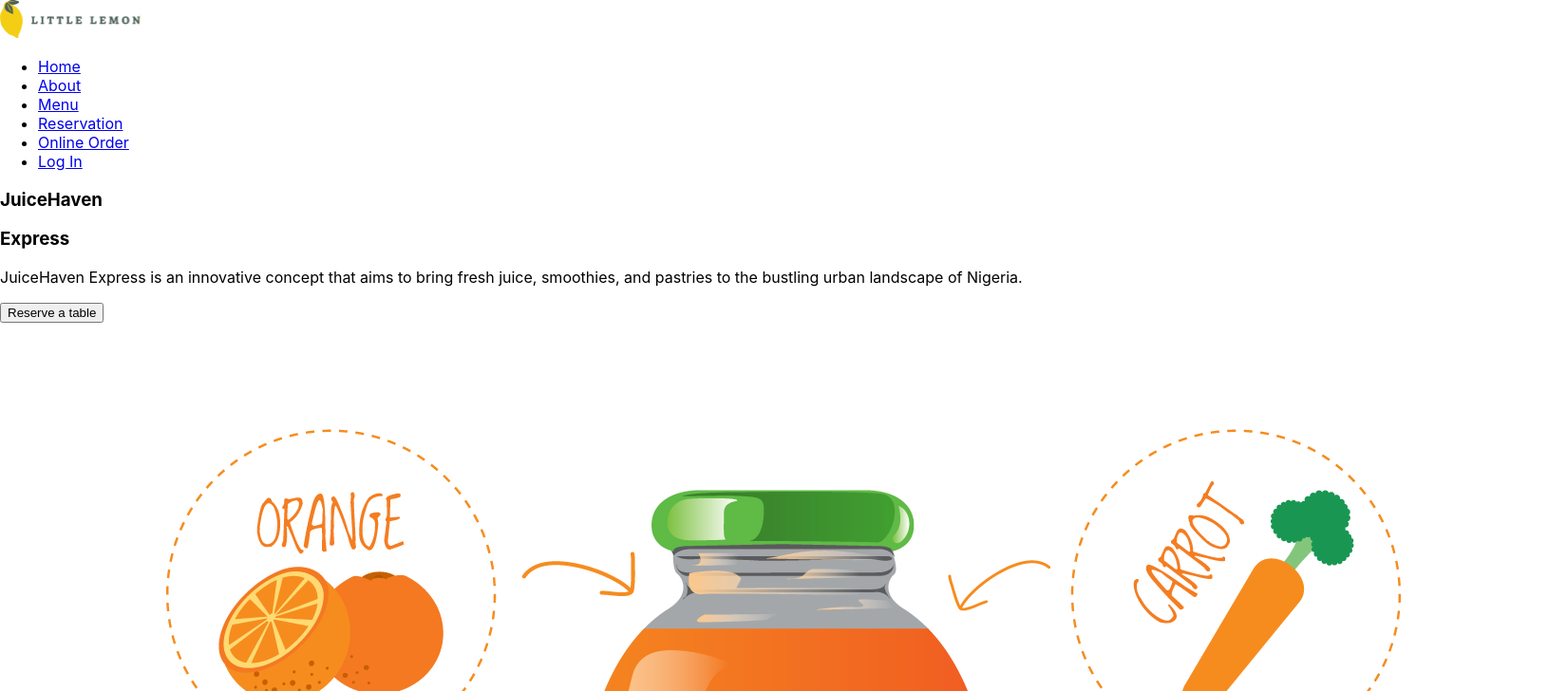
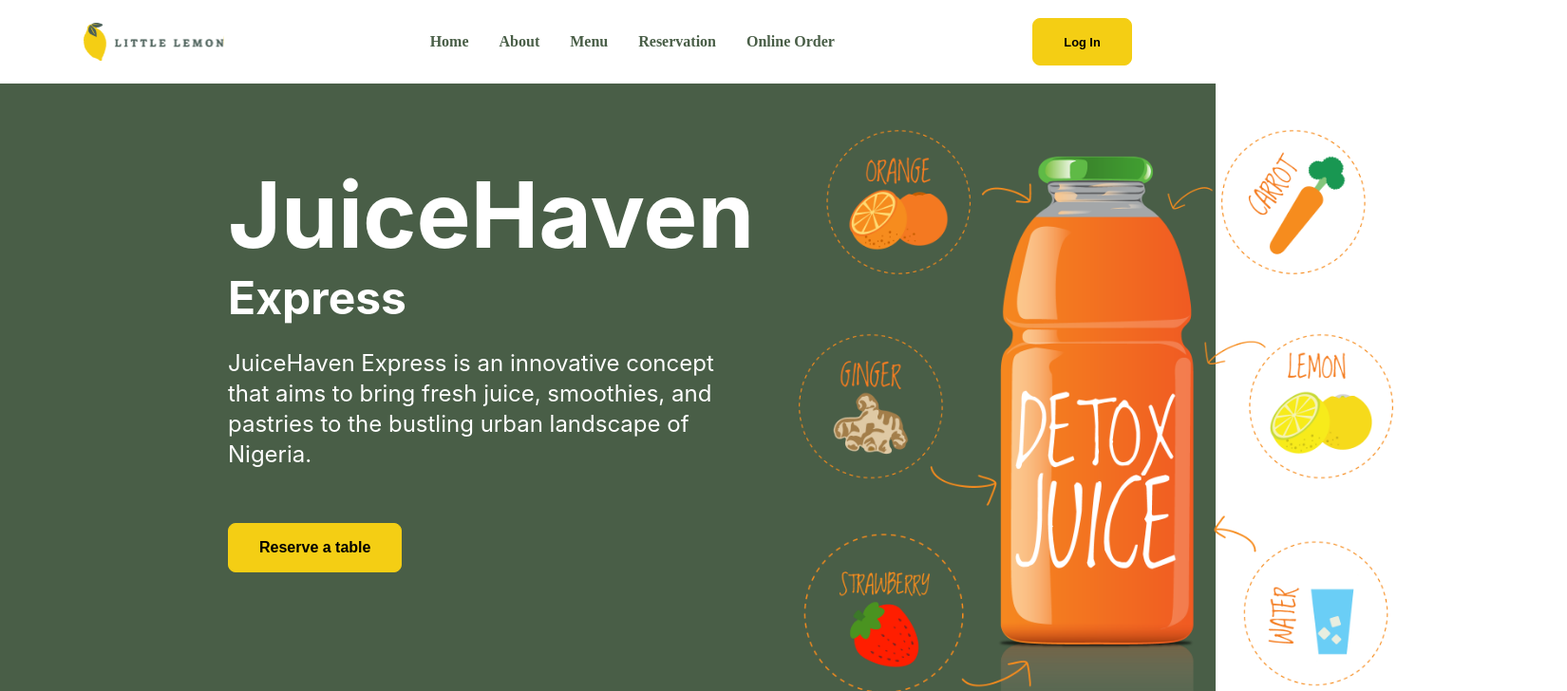
Before and after one commit to sirobembs/Juice-Haven, a React (Create React App) app: page / in a window 1280 px wide. Shown: the top 728 px of the page at 95% size, 1650 px wide, since content can reach past the window. Built offline with nearby package versions, Linux system fonts and the light colour scheme.

Commit message:
finished styling the nav and the hero section

```diff
--- a/src/App.css
+++ b/src/App.css
@@ -1,3 +1,29 @@
 .App {
   text-align: center;
+  font-family: serif;
 }
+
+h1 {
+  font-size: 6rem;
+  margin: 0;
+}
+
+h3 {
+  font-size: 3rem;
+  margin: 0;
+}
+
+button {
+  padding: 1rem 2rem;
+  border-radius: 0.5rem;
+  border: #f4ce14 solid 1px;
+  background-color: #f4ce14;
+  font-weight: bold;
+  font-size: 1rem;
+}
+
+button:hover {
+  background-color: white;
+  color: #495e47;
+  border: #495e47 solid 2px;
+}
--- a/src/App.js
+++ b/src/App.js
@@ -5,7 +5,7 @@ import Footer from "./components/Footer";
 
 function App() {
   return (
-    <main>
+    <main className="App">
       <Header />
       <Body />
       <Footer />
--- a/src/components/About.js
+++ b/src/components/About.js
@@ -1,17 +1,9 @@
-import about_img_1 from "../images/restaurant chef B.jpg";
-import about_img_2 from "../images/lemon dessert.jpg";
-
 function About() {
   return (
     <section className="about">
-      <div className="about_text">
-        <h1>JuiceHaven</h1>
-        <h3>Express</h3>
-        <p>
-          JuiceHaven Express is an innovative concept that aims to bring fresh
-          juice, smoothies, and pastries to the bustling urban landscape of
-          Nigeria.
-        </p>
+      <div className="benefit_text">
+        <h3>Why choose us</h3>
+        <h1>Fruit Juice enrich your body with nutrients and proteins</h1>
         <p>
           JuiceHaven Express is an innovative concept that aims to bring fresh
           juice, smoothies, and pastries to the bustling urban landscape of
@@ -21,8 +13,33 @@ function About() {
         <button className="button">Read more</button>
       </div>
       <div className="about_image">
-        <img src={about_img_1} alt="caterer one" />
-        <img src={about_img_2} alt="caterer two" />
+        <div>
+          <img src="" alt="organic fruit" />
+          <h4>100% Organic fruit juice & vegetable</h4>
+          <p>
+            Lorem ipsum dolor sit amet consectetur adipisicing elit. Maxime
+            mollitia, molestiae quas vel sint commodi repudiandae consequuntur
+            voluptatum
+          </p>
+        </div>
+        <div>
+          <img src="" alt="organic fruit" />
+          <h4>100% Organic fruit juice & vegetable</h4>
+          <p>
+            Lorem ipsum dolor sit amet consectetur adipisicing elit. Maxime
+            mollitia, molestiae quas vel sint commodi repudiandae consequuntur
+            voluptatum
+          </p>
+        </div>
+        <div>
+          <img src="" alt="organic fruit" />
+          <h4>100% Organic fruit juice & vegetable</h4>
+          <p>
+            Lorem ipsum dolor sit amet consectetur adipisicing elit. Maxime
+            mollitia, molestiae quas vel sint commodi repudiandae consequuntur
+            voluptatum
+          </p>
+        </div>
       </div>
     </section>
   );
--- /dev/null
+++ b/src/components/Header.css
@@ -0,0 +1,14 @@
+.Header {
+  display: flex;
+  justify-content: space-around;
+  padding: 1.2rem 0;
+}
+
+.login-button {
+  font-size: 0.8rem;
+}
+
+a {
+  text-decoration: none;
+  color: black;
+}
--- a/src/components/Header.js
+++ b/src/components/Header.js
@@ -1,11 +1,15 @@
 import logo from "../images/Logo.svg";
 import Nav from "../components/Nav";
+import "./Header.css";
 
 function Header() {
   return (
-    <header>
+    <header className="Header">
       <img src={logo} className="logo" alt="App Logo" />
       <Nav />
+      <button className="login-button">
+        <a href="#log_in">Log In</a>
+      </button>
     </header>
   );
 }
--- /dev/null
+++ b/src/components/Hero.css
@@ -0,0 +1,28 @@
+.Hero {
+  background-color: #495e47;
+  display: flex;
+  padding: 0 15rem;
+  justify-items: space-around;
+  height: 80vh;
+  color: #fff;
+}
+
+.hero-text {
+  text-align: left;
+  width: 100%;
+  margin: 10% 0;
+}
+
+.hero-body-text {
+  font-size: 1.5rem;
+  line-height: 2rem;
+  padding-bottom: 2rem;
+}
+
+.hero-image {
+  width: 100%;
+}
+
+.hero-image-main {
+  width: 45rem;
+}
--- a/src/components/Hero.js
+++ b/src/components/Hero.js
@@ -1,12 +1,13 @@
 import hero_image from "../images/hero_image.png";
+import "./Hero.css";
 
 function Hero() {
   return (
-    <section>
+    <section className="Hero">
       <div className="hero-text">
         <h1>JuiceHaven</h1>
         <h3>Express</h3>
-        <p>
+        <p className="hero-body-text">
           JuiceHaven Express is an innovative concept that aims to bring fresh
           juice, smoothies, and pastries to the bustling urban landscape of
           Nigeria.
@@ -14,7 +15,11 @@ function Hero() {
         <button>Reserve a table</button>
       </div>
       <div className="hero-image">
-        <img src={hero_image} alt="hero-juice bottle"></img>
+        <img
+          className="hero-image-main"
+          src={hero_image}
+          alt="hero-juice bottle"
+        ></img>
       </div>
     </section>
   );
--- /dev/null
+++ b/src/components/Nav.css
@@ -0,0 +1,15 @@
+.Nav-items {
+  display: flex;
+  text-decoration: none;
+}
+
+.Nav-items li {
+  list-style: none;
+  margin-right: 2rem;
+}
+
+.Nav-items li a {
+  text-decoration: none;
+  color: #495e47;
+  font-weight: bold;
+}
--- a/src/components/Nav.js
+++ b/src/components/Nav.js
@@ -1,7 +1,9 @@
+import "./Nav.css";
+
 function Nav() {
   return (
-    <nav>
-      <ul>
+    <nav className="Nav">
+      <ul className="Nav-items">
         <li>
           <a href="#home">Home</a>
         </li>
@@ -17,9 +19,6 @@ function Nav() {
         <li>
           <a href="#online_order">Online Order</a>
         </li>
-        <li>
-          <a href="#log_in">Log In</a>
-        </li>
       </ul>
     </nav>
   );
--- a/src/components/Testimonial.js
+++ b/src/components/Testimonial.js
@@ -3,7 +3,9 @@ import avatar1 from "../images/test_1.svg";
 import avatar2 from "../images/test_2.png";
 import avatar3 from "../images/test_3.png";
 import avatar4 from "../images/test_4.png";
+import star from "../images/Star.svg";
 
+<img src={star} alt="review star" />;
 function Testimonial(props) {
   return (
     <div>
```
